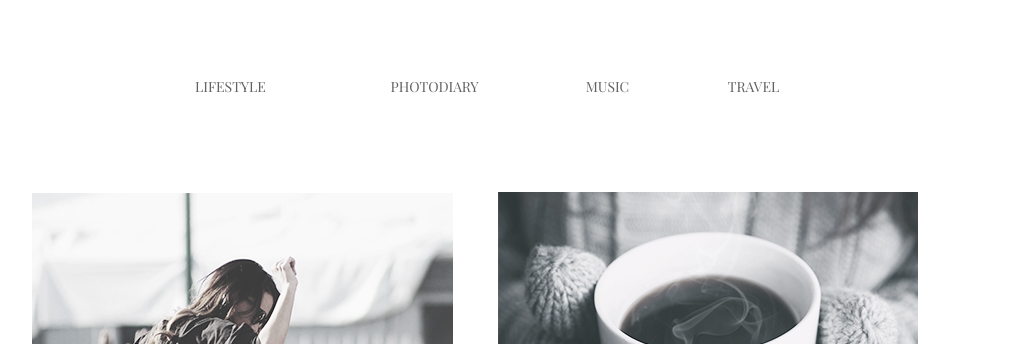
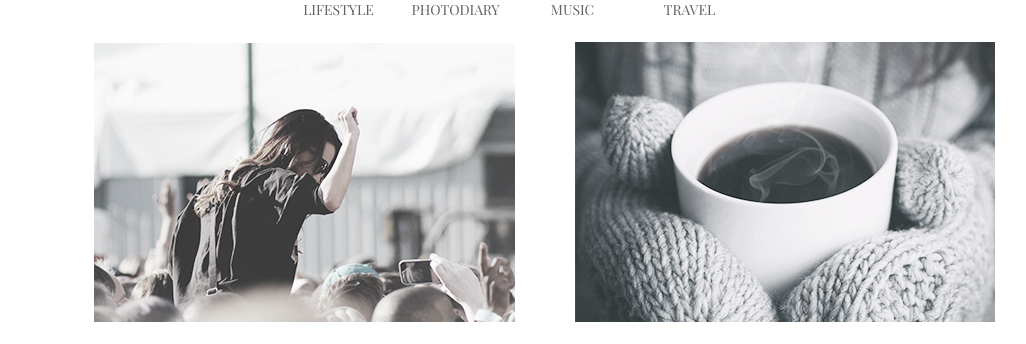
Before and after one commit to riggleton/goit-fe-course, a plain HTML site: page html-css/module-03/index.html in a window 1280 px wide. Shown: the top 344 px of the page, without its empty margins (126-1152 px from the left). Drawn offline with nearby package versions, Linux system fonts and the light colour scheme.

Commit message:
made changes after submission 1

```diff
--- a/html-css/module-03/css/style.css
+++ b/html-css/module-03/css/style.css
@@ -3,15 +3,19 @@
     font-family: 'Playfair Display';
 }
 
+body {
+    margin: 0px;
+}
+
 .wrapper {
-    max-width: 901px;
-    margin: 77px 150px;
+    max-width: 965px;
+    margin: 0px auto;
 }
 
 ul {
-    text-align: left;
+    text-align: center;
     padding: 0em;
-    margin-bottom: 73px;
+    margin: 0px;
     border: 0em;
 }
 
@@ -35,8 +39,13 @@ article {
     margin: 0px 61px;
 }
 
+section {
+    font-size: 0;
+    text-align: center;
+}
+
 .left-article {
-    margin: 0 41px 0 0;
+    margin-right: 60px;
 }
 
 .right-article {
@@ -62,40 +71,14 @@ h2 {
     color: #626262;
     font-size: 30px;
     font-weight: normal;
+    margin: 0;
 }
 
 p {
     color: #626262;
     font-size: 14px;
     line-height: 24px;
-    margin-bottom: 100px;
-}
-
-#lifestyle {
-    margin-left: 142px;
-    margin-right: 87px;
-}
-
-#photodiary {
-    margin-right: 56px;
-}
-
-#music {
-    margin-right: 29px;
-}
-
-.button {
-    display: inline-block;
-    font-size: 20px;
-    line-height: 1em;
-    padding: 22px 35px;
-    color: #626262;
-    text-align: center;
-    border-width: 164px;
-    border-style: solid;
-    border-color: #626262;
-    border-width: 1px;
-    margin-left: 360px;
+    margin: 0;
 }
 
 .bottom {
@@ -104,4 +87,12 @@ p {
 
 ul li:hover {
     color: #03a9f4;
-  }
+}
+
+button {
+    margin: 0px auto 10px;
+    font-size: 20px;
+    color: #626262;
+    padding: 0 20px;
+
+}
--- a/html-css/module-03/index.html
+++ b/html-css/module-03/index.html
@@ -13,10 +13,10 @@
         <header>
             <nav>
                 <ul>
-                    <li id="lifestyle">lifestyle</li>
-                    <li id="photodiary">photodiary</li>
-                    <li id="music">music</li>
-                    <li id="travel">travel</li>
+                    <li><a href="#"></a>lifestyle</li>
+                    <li><a href="#"></a>photodiary</li>
+                    <li><a href="#"></a>music</li>
+                    <li><a href="#"></a>travel</li>
                 </ul>
             </nav>
         </header>
@@ -58,7 +58,7 @@
                     <h2>Cold winter days</h2>
                     <p class="bottom">Lorem ipsum dolor sit amet, consectetur adipisicing elit, sed do eiusmod tempor incididunt ut labore et dolore magna aliqua. Ut enim ad minim veniam, quis nostrud exercitation ullamco laboris</p>
                 </article>
-                <div class="button">Load more</div>
+                <button>Load more</button>
             </section>
         </main>
     </div>
```
